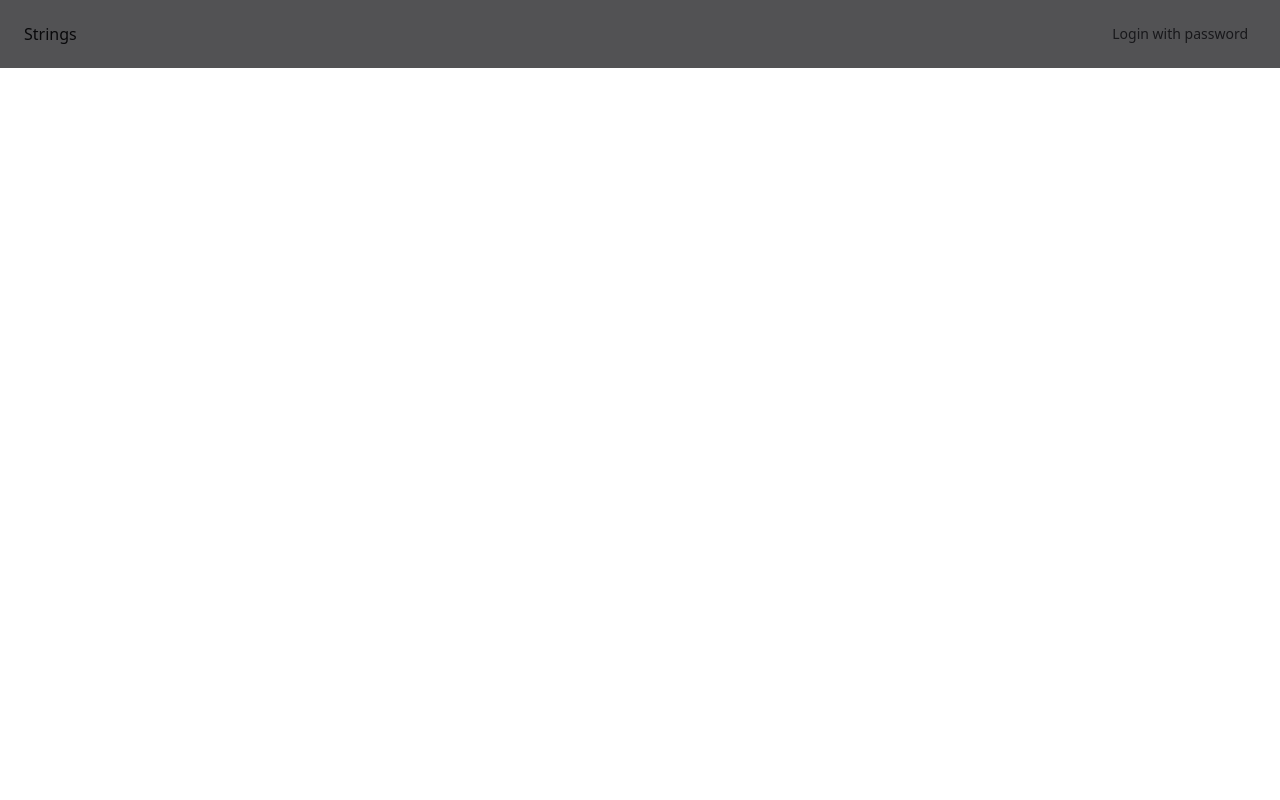
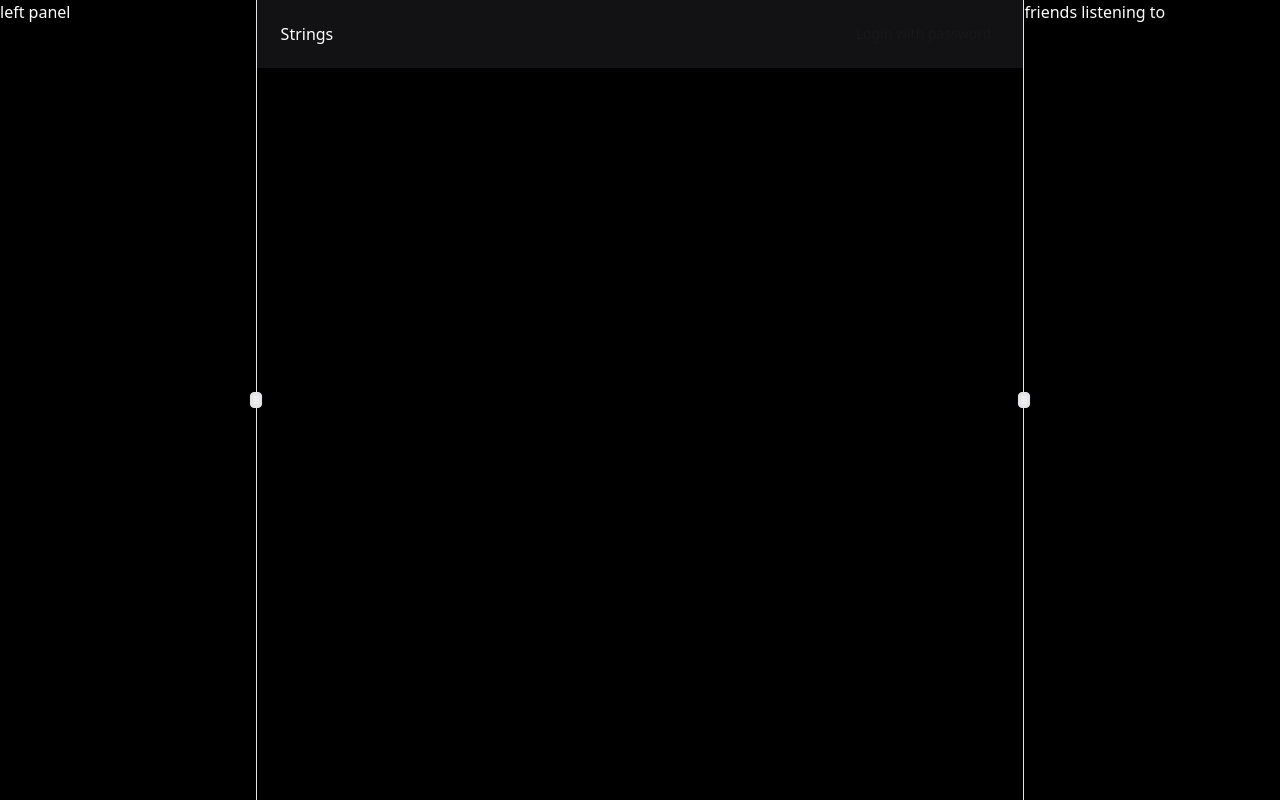
Before and after one commit to himankshu1/strings, a React app in the folder frontend/: page / in a window 1280 px wide. Built offline with nearby package versions, Linux system fonts and the light colour scheme; no server answers; the HTML template or start-up script is replaced by a standard one.

Commit message:
add main layout with resizable

```diff
--- a/frontend/package.json
+++ b/frontend/package.json
@@ -17,6 +17,7 @@
     "lucide-react": "^0.471.0",
     "react": "^18.3.1",
     "react-dom": "^18.3.1",
+    "react-resizable-panels": "^2.1.7",
     "react-router": "^7.1.3",
     "tailwind-merge": "^2.6.0",
     "tailwindcss-animate": "^1.0.7"
--- a/frontend/src/App.tsx
+++ b/frontend/src/App.tsx
@@ -1,27 +1,18 @@
-import { Route, Routes, useNavigate } from 'react-router';
+import { Route, Routes } from 'react-router';
 import HomePage from './pages/HomePage';
 import LoginPage from './pages/LoginPage';
 import SignupPage from './pages/SignupPage';
-import { useContext, useEffect } from 'react';
-import { AuthContext } from './providers/AuthProvider';
+import MainLayout from './layouts/MainLayout';
 
 const App = () => {
-    const navigate = useNavigate();
-    const { user } = useContext(AuthContext)!;
-
-    // useEffect(() => {
-    //     if (user) {
-    //         navigate('/');
-    //     } else {
-    //         navigate('/login');
-    //     }
-    // }, [navigate, user]);
-
     return (
         <Routes>
-            <Route path="/" element={<HomePage />} />
             <Route path="/login" element={<LoginPage />} />
             <Route path="/signup" element={<SignupPage />} />
+
+            <Route element={<MainLayout />}>
+                <Route path="/" element={<HomePage />} />
+            </Route>
         </Routes>
     );
 };
--- a/frontend/src/components/Topbar.tsx
+++ b/frontend/src/components/Topbar.tsx
@@ -8,6 +8,8 @@
     const navigate = useNavigate();
     const { user, logout } = useContext(AuthContext)!;
     const isAdmin = false;
+
+    // todo: login with google redirect. build authcallback page thats shows "Logging you in" for after-redirect from google signin
 
     return (
         <div className="flex items-center justify-between p-4 sticky top-0 bg-zinc-900/75 backdrop-blur-md z-10">
--- /dev/null
+++ b/frontend/src/components/ui/resizable.tsx
@@ -0,0 +1,43 @@
+import { GripVertical } from "lucide-react"
+import * as ResizablePrimitive from "react-resizable-panels"
+
+import { cn } from "@/lib/utils"
+
+const ResizablePanelGroup = ({
+  className,
+  ...props
+}: React.ComponentProps<typeof ResizablePrimitive.PanelGroup>) => (
+  <ResizablePrimitive.PanelGroup
+    className={cn(
+      "flex h-full w-full data-[panel-group-direction=vertical]:flex-col",
+      className
+    )}
+    {...props}
+  />
+)
+
+const ResizablePanel = ResizablePrimitive.Panel
+
+const ResizableHandle = ({
+  withHandle,
+  className,
+  ...props
+}: React.ComponentProps<typeof ResizablePrimitive.PanelResizeHandle> & {
+  withHandle?: boolean
+}) => (
+  <ResizablePrimitive.PanelResizeHandle
+    className={cn(
+      "relative flex w-px items-center justify-center bg-border after:absolute after:inset-y-0 after:left-1/2 after:w-1 after:-translate-x-1/2 focus-visible:outline-none focus-visible:ring-1 focus-visible:ring-ring focus-visible:ring-offset-1 data-[panel-group-direction=vertical]:h-px data-[panel-group-direction=vertical]:w-full data-[panel-group-direction=vertical]:after:left-0 data-[panel-group-direction=vertical]:after:h-1 data-[panel-group-direction=vertical]:after:w-full data-[panel-group-direction=vertical]:after:-translate-y-1/2 data-[panel-group-direction=vertical]:after:translate-x-0 [&[data-panel-group-direction=vertical]>div]:rotate-90",
+      className
+    )}
+    {...props}
+  >
+    {withHandle && (
+      <div className="z-10 flex h-4 w-3 items-center justify-center rounded-sm border bg-border">
+        <GripVertical className="h-2.5 w-2.5" />
+      </div>
+    )}
+  </ResizablePrimitive.PanelResizeHandle>
+)
+
+export { ResizablePanelGroup, ResizablePanel, ResizableHandle }
--- /dev/null
+++ b/frontend/src/layouts/MainLayout.tsx
@@ -0,0 +1,49 @@
+import {
+    ResizableHandle,
+    ResizablePanel,
+    ResizablePanelGroup,
+} from '@/components/ui/resizable';
+import { Outlet } from 'react-router';
+
+const MainLayout = () => {
+    const isMobile = false;
+
+    return (
+        <div className="h-screen bg-black text-white flex flex-col">
+            <ResizablePanelGroup
+                direction="horizontal"
+                className="flex-1 flex h-full overflow-hidden"
+            >
+                {/* left sidebar */}
+                <ResizablePanel
+                    defaultSize={20}
+                    minSize={isMobile ? 0 : 10}
+                    maxSize={30}
+                >
+                    left panel
+                </ResizablePanel>
+
+                <ResizableHandle withHandle={!isMobile} />
+
+                {/* middle content */}
+                <ResizablePanel defaultSize={isMobile ? 80 : 60}>
+                    <Outlet />
+                </ResizablePanel>
+
+                <ResizableHandle withHandle={!isMobile} />
+
+                {/* Right sidebar */}
+                <ResizablePanel
+                    defaultSize={20}
+                    minSize={0}
+                    maxSize={25}
+                    collapsedSize={0}
+                >
+                    friends listening to
+                </ResizablePanel>
+            </ResizablePanelGroup>
+        </div>
+    );
+};
+
+export default MainLayout;
--- a/frontend/src/pages/LoginPage.tsx
+++ b/frontend/src/pages/LoginPage.tsx
@@ -2,6 +2,7 @@
 import { useContext } from 'react';
 import { AuthContext } from '@/providers/AuthProvider';
 import { useNavigate } from 'react-router';
+import { Loader2 } from 'lucide-react';
 
 type LoginFormType = {
     email: string;
@@ -16,7 +17,7 @@
 
     const navigate = useNavigate();
 
-    const { login } = useContext(AuthContext)!;
+    const { login, isLoading } = useContext(AuthContext)!;
 
     const submitHandler = async (e: FormEvent) => {
         e.preventDefault();
@@ -64,7 +65,11 @@
                         }
                     />
                     <button className="w-full bg-blue-500 text-white py-2 rounded-md text-sm font-medium hover:bg-blue-600 transition">
-                        Login
+                        {isLoading ? (
+                            <Loader2 className="animate-spin" />
+                        ) : (
+                            'Login'
+                        )}
                     </button>
                 </form>
             </div>
```
Also changed, not shown: 1 other file (tests, documents, lock files or other folders).
